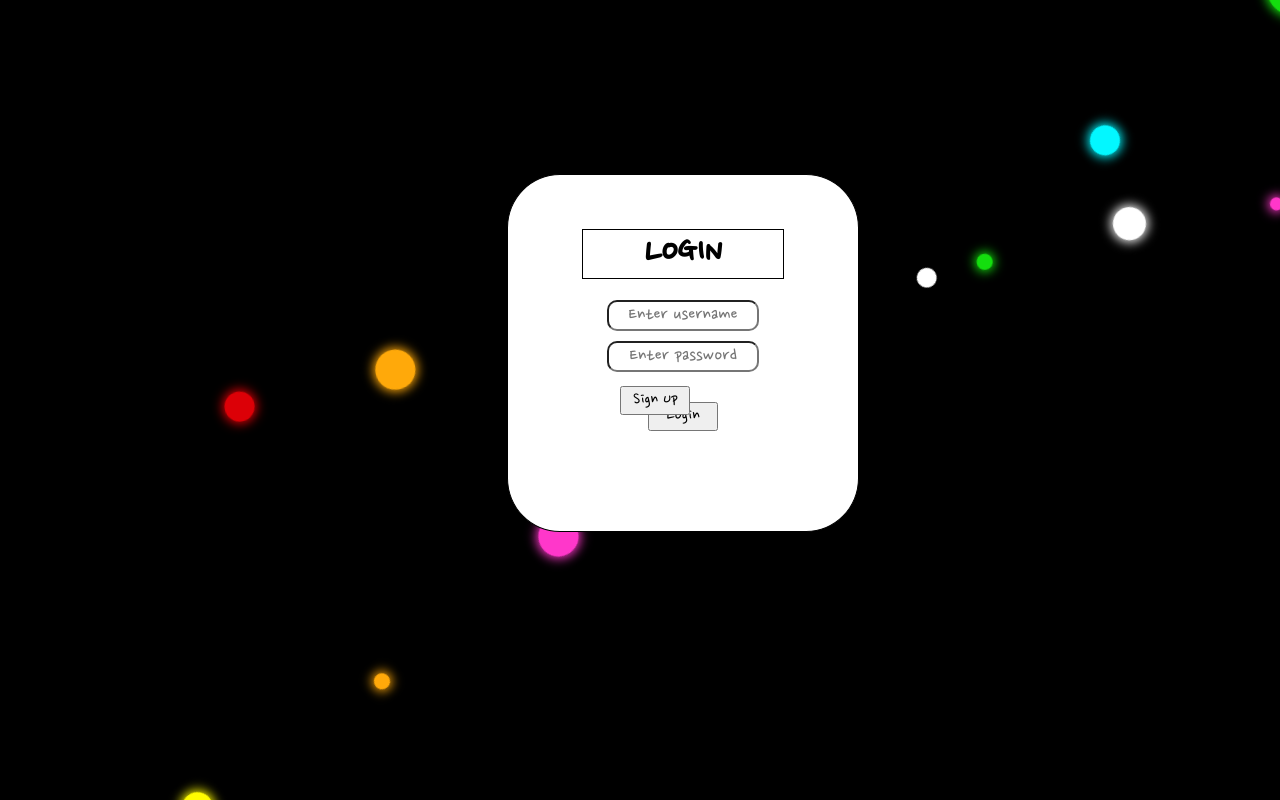
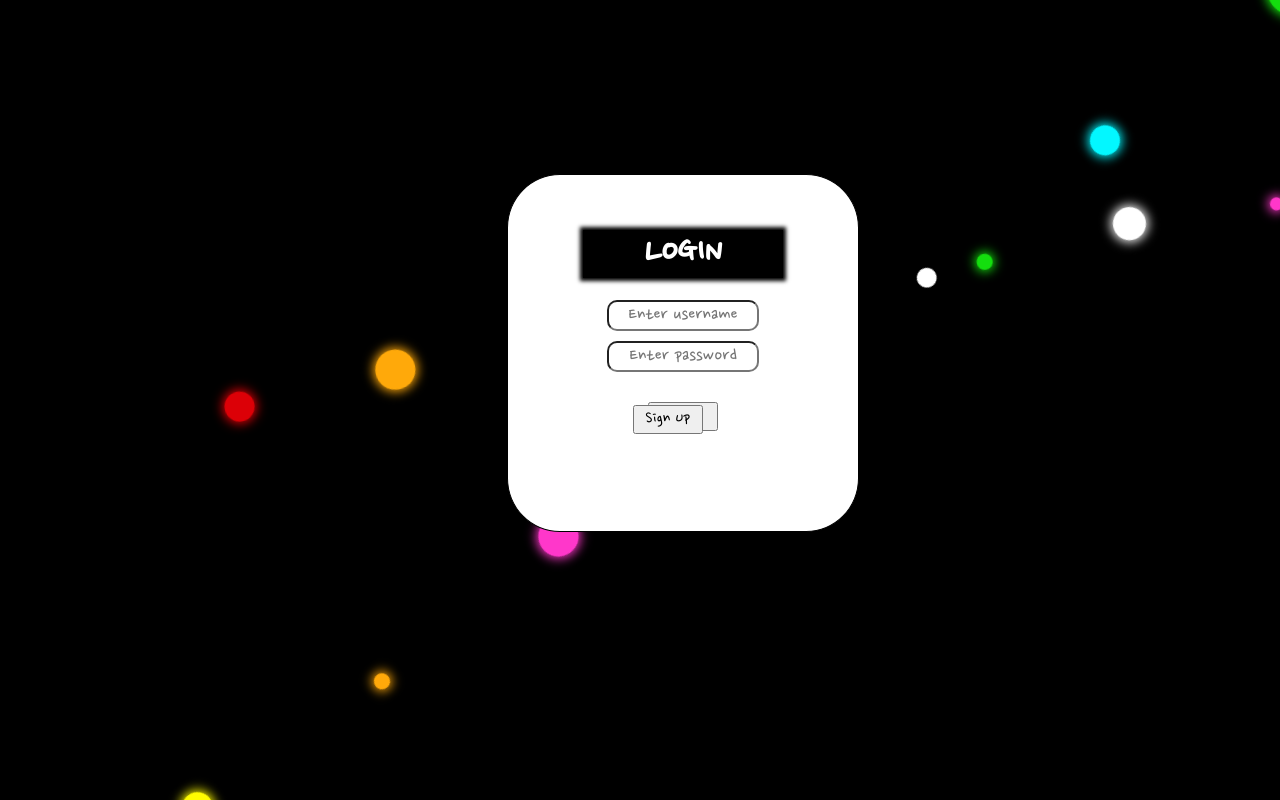
Before and after one commit to joki9448/to-do-list, a React (Create React App) app in the folder client/: page / in a window 1280 px wide. Built offline with nearby package versions, Linux system fonts and the light colour scheme; no server answers.

Commit message:
adjusted sign up button placement

```diff
--- a/client/src/App.css
+++ b/client/src/App.css
@@ -1,7 +1,6 @@
 * {
   font-family: 'Nanum Pen Script';
 }
-
 body {
   background: black;
 }
@@ -23,12 +22,14 @@ body {
   z-index: 0;
 }
 .login-header {
-  border: 1px solid black;
+  background: black;
+  color: white;
   text-align: center;
   width: 200px;
   position: absolute;
   font-size: 38px;
   margin-bottom: 225px;
+  box-shadow: 0px 0px 4px 3px black;
 }
 .login-form :nth-child(2) {
   margin-top: 25px;
@@ -50,8 +51,8 @@ body {
 .signup-btn {
   font-size: 18px;
   position: absolute;
-  margin-top: 29.5%;
-  margin-left: 47.85%;
+  margin-top: 31%;
+  margin-left: 48.8%;
   width: 70px;
 }
 
```
